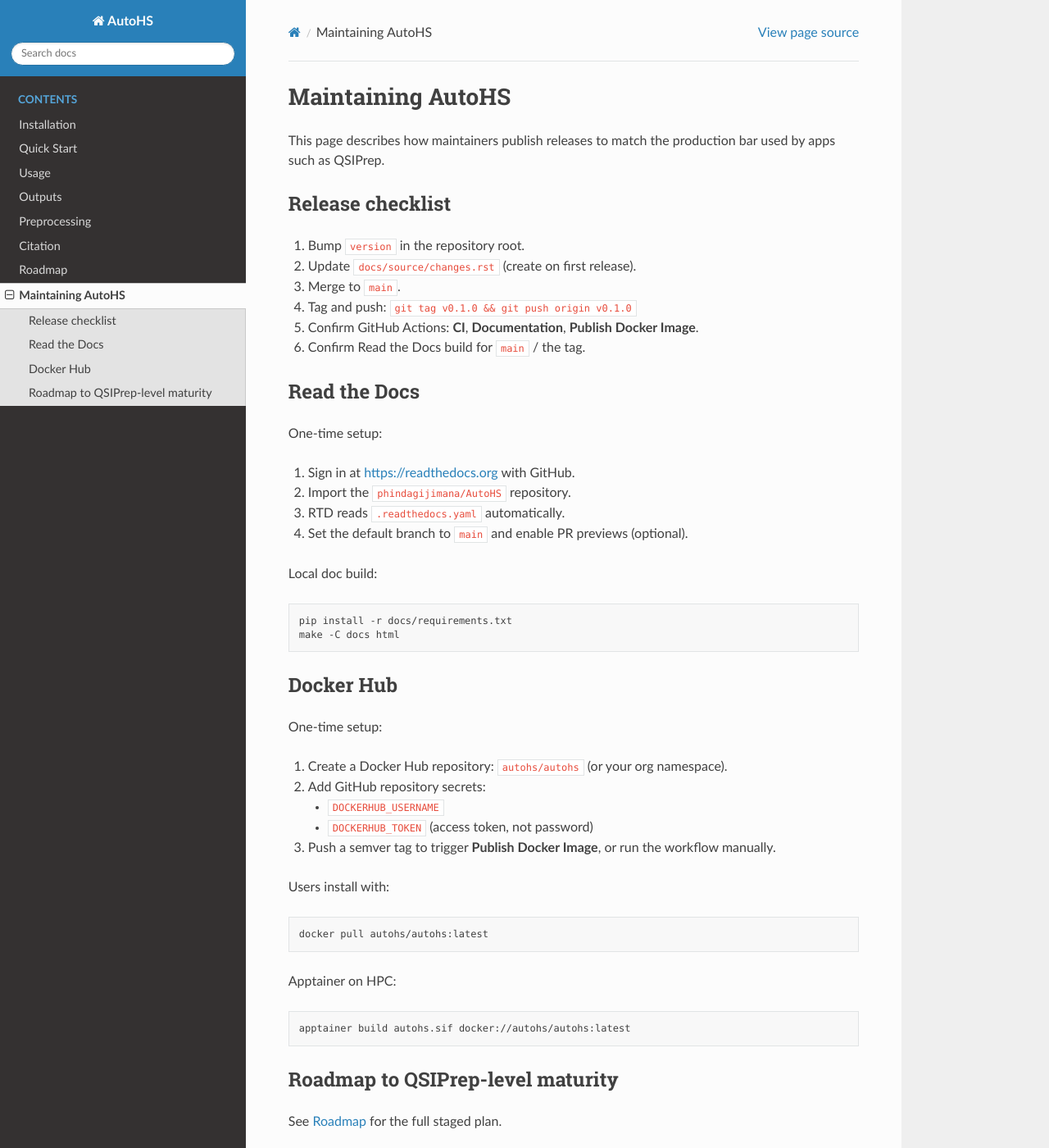
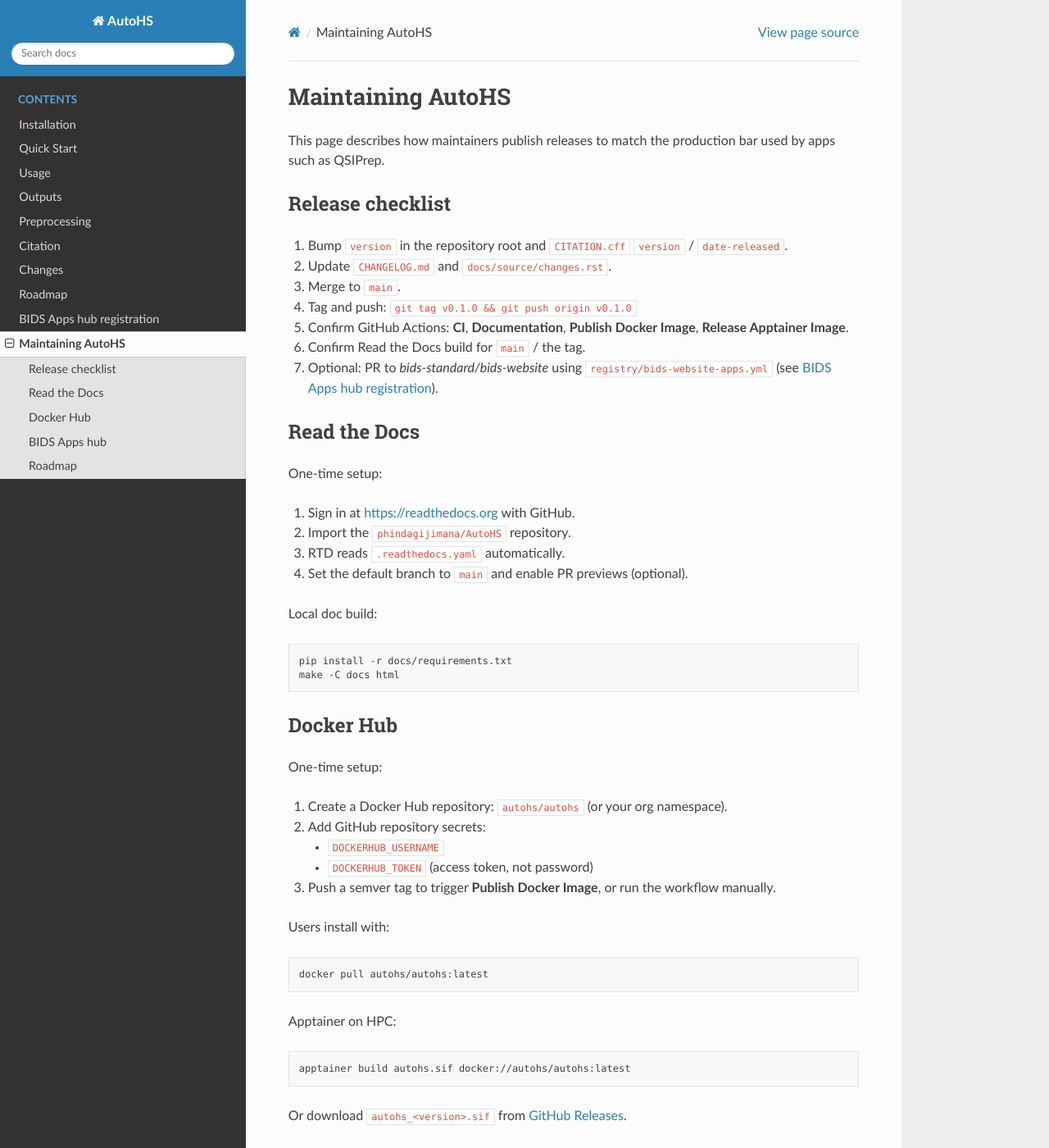
Before and after one commit to phindagijimana/AutoHS, a Sphinx documentation site: the page built from docs/source/maintainers.rst, in a window 1280 px wide and 1400 px high. Shown: the whole window at 82% size. Built offline with Sphinx 7.4.7 and the Read the Docs theme 3.1.0, drawn with Linux system fonts in a browser that asks for light colours; the version number could not be read and is left out; some of the changed text lies outside the part shown.

Commit message:
Add Stage 5 ecosystem metadata and Apptainer release workflow.
Introduce CITATION.cff, CHANGELOG, BIDS website registration template, docs,
and GitHub Actions to publish .sif images on semver tags.

Co-authored-by: Cursor <cursoragent@cursor.com>

```diff
--- a/docs/source/citation.rst
+++ b/docs/source/citation.rst
@@ -38,3 +38,9 @@ Related software
 * `NeuroInsight-AutoHS <https://github.com/phindagijimana/neuroinsight_local>`_ — full web
   application that implements the AutoHS pipeline
 * `QSIPrep <https://qsiprep.readthedocs.io/>`_ — BIDS App reference for documentation layout
+
+Software citation file
+----------------------
+
+The repository includes ``CITATION.cff`` for automated citation metadata (Zenodo, GitHub,
+and reference managers). Update the ``version`` field when tagging releases.
--- a/docs/source/index.rst
+++ b/docs/source/index.rst
@@ -25,7 +25,9 @@ web application that implements the AutoHS pipeline (dashboard, API, deployment)
    outputs
    preprocessing
    citation
+   changes
    roadmap
+   bids_apps_hub
    maintainers
 
 Indices and tables
--- a/docs/source/maintainers.rst
+++ b/docs/source/maintainers.rst
@@ -7,12 +7,13 @@ by apps such as QSIPrep.
 Release checklist
 -----------------
 
-1. Bump ``version`` in the repository root.
-2. Update ``docs/source/changes.rst`` (create on first release).
+1. Bump ``version`` in the repository root and ``CITATION.cff`` ``version`` / ``date-released``.
+2. Update ``CHANGELOG.md`` and ``docs/source/changes.rst``.
 3. Merge to ``main``.
 4. Tag and push: ``git tag v0.1.0 && git push origin v0.1.0``
-5. Confirm GitHub Actions: **CI**, **Documentation**, **Publish Docker Image**.
+5. Confirm GitHub Actions: **CI**, **Documentation**, **Publish Docker Image**, **Release Apptainer Image**.
 6. Confirm Read the Docs build for ``main`` / the tag.
+7. Optional: PR to `bids-standard/bids-website` using ``registry/bids-website-apps.yml`` (see :doc:`bids_apps_hub`).
 
 Read the Docs
 -------------
@@ -56,7 +57,14 @@ Apptainer on HPC:
 
    apptainer build autohs.sif docker://autohs/autohs:latest
 
-Roadmap to QSIPrep-level maturity
------------------------------------
+Or download ``autohs_<version>.sif`` from `GitHub Releases <https://github.com/phindagijimana/AutoHS/releases>`_.
+
+BIDS Apps hub
+-------------
+
+See :doc:`bids_apps_hub` for listing AutoHS on the BIDS website and optional ``bids-apps`` org onboarding.
+
+Roadmap
+-------
 
 See :doc:`roadmap` for the full staged plan.
```
Also changed, not shown: CHANGELOG.md (added, +23 -0 lines), README.md (+2 -0 lines), docs/source/bids_apps_hub.rst (added, +52 -0 lines), docs/source/changes.rst (added, +16 -0 lines), docs/source/roadmap.rst (+7 -5 lines), 4 other files.
